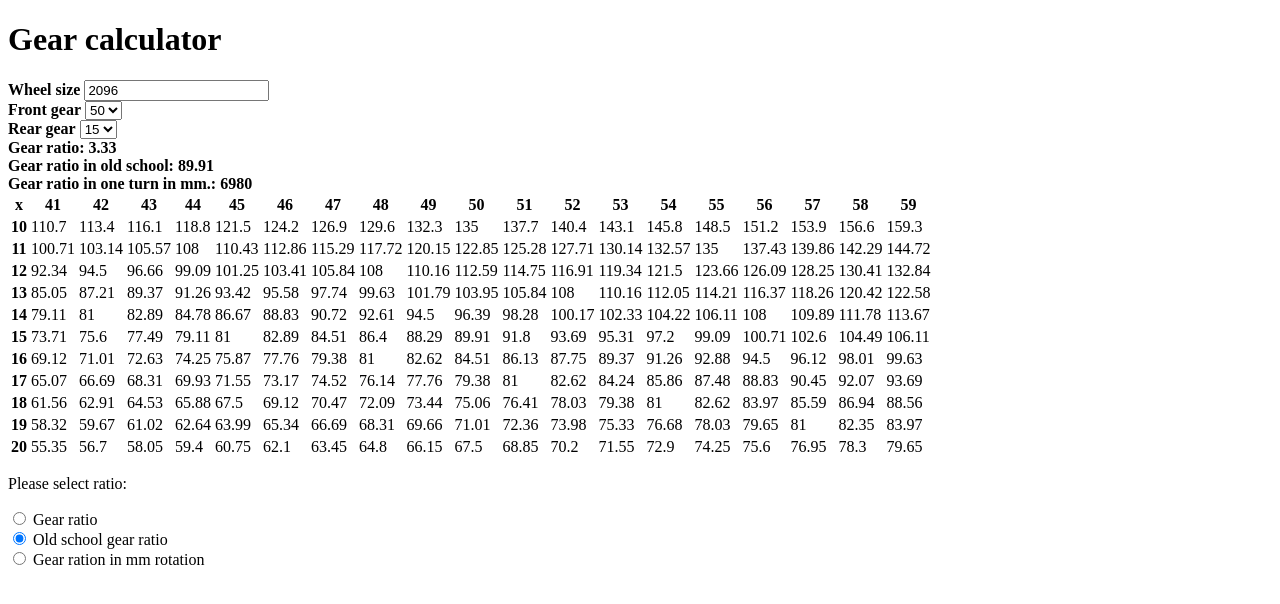
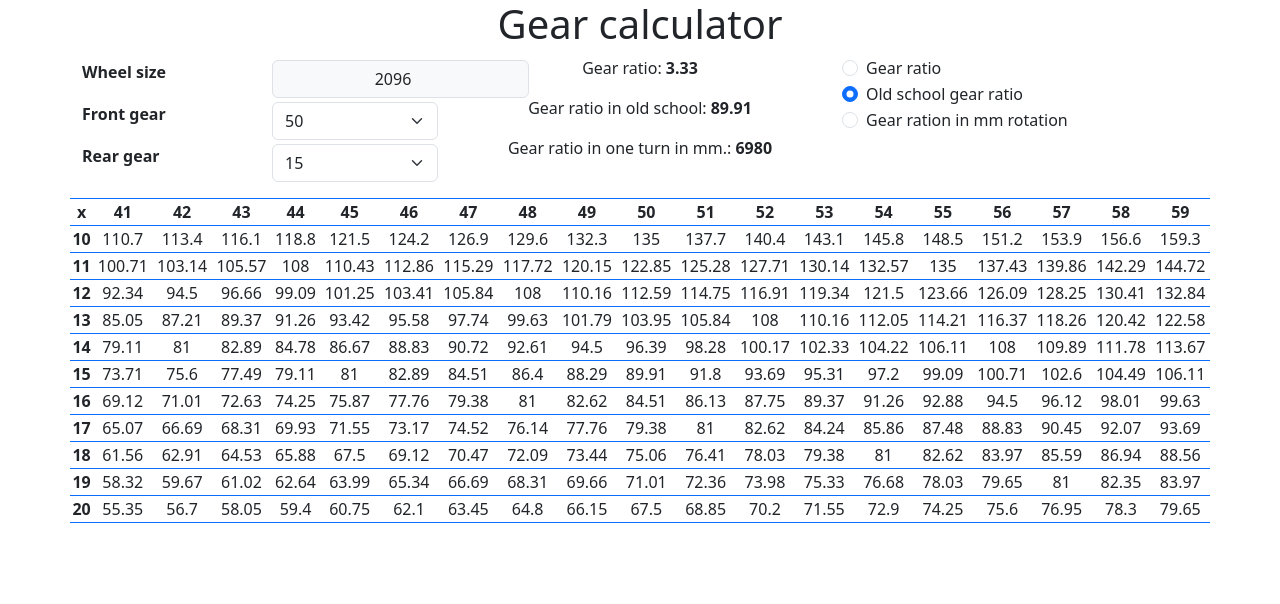
Before and after one commit to AirP0WeR/gear-calculator, a plain HTML site: page pages/index.html in a window 1280 px wide. Drawn offline with nearby package versions, Linux system fonts and the light colour scheme.

Commit message:
add bootstrap

```diff
--- a/app/gear-calculator.js
+++ b/app/gear-calculator.js
@@ -105,9 +105,9 @@ function renderGearRatio() {
     rearGearInputListEl.value,
     wheeliSizeEl.value
   );
-  gearRatioEl.innerHTML = `Gear ratio: ${gearRatio}`;
-  gearRatioOldEl.innerHTML = `Gear ratio in old school: ${gearRatioOldSchool}`;
-  gearRatioOneTurnEl.innerHTML = `Gear ratio in one turn in mm.: ${gearRatioToOneTurnLength}`;
+  gearRatioEl.innerHTML = `Gear ratio: <b>${gearRatio}</b>`;
+  gearRatioOldEl.innerHTML = `Gear ratio in old school: <b>${gearRatioOldSchool}</b>`;
+  gearRatioOneTurnEl.innerHTML = `Gear ratio in one turn in mm.: <b>${gearRatioToOneTurnLength}</b>`;
 }
 
 function renderTable(
--- a/pages/index.html
+++ b/pages/index.html
@@ -5,41 +5,86 @@
     <meta charset="utf-8">
     <meta name="viewport" content="width=device-width, initial-scale=1">
     <title>Gear calculator</title>
+    <link href="https://cdn.jsdelivr.net/npm/bootstrap@5.3.0-alpha1/dist/css/bootstrap.min.css" rel="stylesheet"
+        integrity="sha384-GLhlTQ8iRABdZLl6O3oVMWSktQOp6b7In1Zl3/Jr59b6EGGoI1aFkw7cmDA6j6gD" crossorigin="anonymous">
+
 </head>
 
 <body>
-    <h1>Gear calculator</h1>
-    <b>Wheel size</b>
-    <input id="wheel-size-input-el" type="number" value="2096">
-    <br>
-    <b>Front gear</b>
-    <select id="front-chain-ring-el"></select>
+    <div class="container ">
+        <h1 class="text-center">Gear calculator</h1>
 
-    <br>
-    <b>Rear gear</b>
-    <select id="rear-chain-ring-el"></select>
-    <!-- <input id="rear-gear-input-el" type="number" value="15"> -->
-    <br>
-    <b id="gear-ratio-el">Gear ratio: </b>
-    <br>
-    <b id="gear-ratio-old-el">Gear ratio in old school: </b>
-    <br>
-    <b id="gear-ratio-one-turn-el">Gear ratio in one turn in mm.: </b>
-    <br>
+        <div class="row">
+            <div class="col col-4">
+                <div class="row mt-1">
+                    <div class="col-6">
+                        <b>Wheel size</b>
+                    </div>
+                    <div class="col-6">
+                        <input class="input-group-text" id="wheel-size-input-el" type="number" value="2096">
+                    </div>
+                </div>
+                <div class="row mt-1">
+                    <div class="col-6">
+                        <b>Front gear</b>
+                    </div>
+                    <div class="col-6">
+                        <select class="form-select" id="front-chain-ring-el" ></select>
+                    </div>
+                </div>
+                <div class="row mt-1">
+                    <div class="col-6">
+                        <b>Rear gear</b>
+                    </div>
+                    <div class="col-6">
+                        <select class="form-select" id="rear-chain-ring-el" ></select>
+                    </div>
+                </div>
 
-    <table id="output-table-el">
-    </table>
-    <form id="gear-calculate-choise">
-        <p>Please select ratio:</p>
-        <input type="radio" id="choise-gear-ratio-el" name="gear-choice" value="gearRatio">
-        <label for="choise-gear-ratio-el">Gear ratio</label><br>
-        <input type="radio" id="choise-gear-ratio-old-school-el" name="gear-choice" value="gearRatioOldSchool" checked>
-        <label for="choise-gear-ratio-old-school-el">Old school gear ratio</label><br>
-        <input type="radio" id="choise-gear-ratio-in-mm-el" name="gear-choice" value="gearRatioToOneTurnLength">
-        <label for="choise-gear-ratio-in-mm-el">Gear ration in mm rotation</label><br><br>
-    </form>
+            </div>
+            <div class="col col-4 text-center ">
+                <p id="gear-ratio-el">Gear ratio: </p>
+                <p id="gear-ratio-old-el">Gear ratio in old school: </p>
+                <p id="gear-ratio-one-turn-el">Gear ratio in one turn in mm.: </p>
+
+            </div>
+            <form class="col col-4" id="gear-calculate-choise">
+                <div class="form-check">
+                    <input class="form-check-input" id="choise-gear-ratio-el" type="radio" name="gear-choice" value="gearRatio">
+                    <label class="form-check-label" for="choise-gear-ratio-el">Gear ratio </label>
+                </div>
+                <div class="form-check">
+                    <input class="form-check-input" id="choise-gear-ratio-old-school-el" type="radio" name="gear-choice" value="gearRatioOldSchool" checked>
+                    <label class="form-check-label" for="choise-gear-ratio-old-school-el"> Old school gear ratio </label>
+                </div>
+                <div class="form-check">
+                    <input class="form-check-input" id="choise-gear-ratio-in-mm-el" type="radio" name="gear-choice" value="gearRatioToOneTurnLength">
+                    <label class="form-check-label" for="choise-gear-ratio-in-mm-el"> Gear ration in mm rotation </label>
+                </div>
+            </form>
+
+            <table class="table table-bordered border-primary text-center mt-3" id="output-table-el">
+            </table>
+
+
+
+        </div>
+
+
+
+
+
+
+
+
+    </div>
+
 
     <script src="/app/gear-calculator.js"></script>
+    <script src="https://cdn.jsdelivr.net/npm/bootstrap@5.3.0-alpha1/dist/js/bootstrap.bundle.min.js"
+        integrity="sha384-w76AqPfDkMBDXo30jS1Sgez6pr3x5MlQ1ZAGC+nuZB+EYdgRZgiwxhTBTkF7CXvN"
+        crossorigin="anonymous"></script>
+
 
 
 </body>
```
